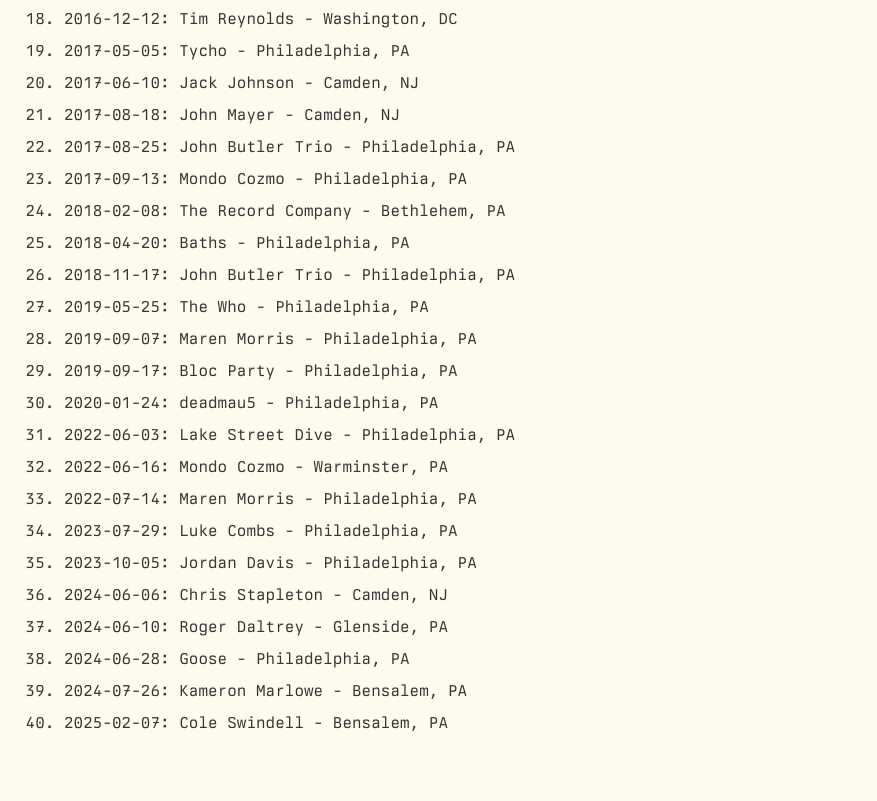
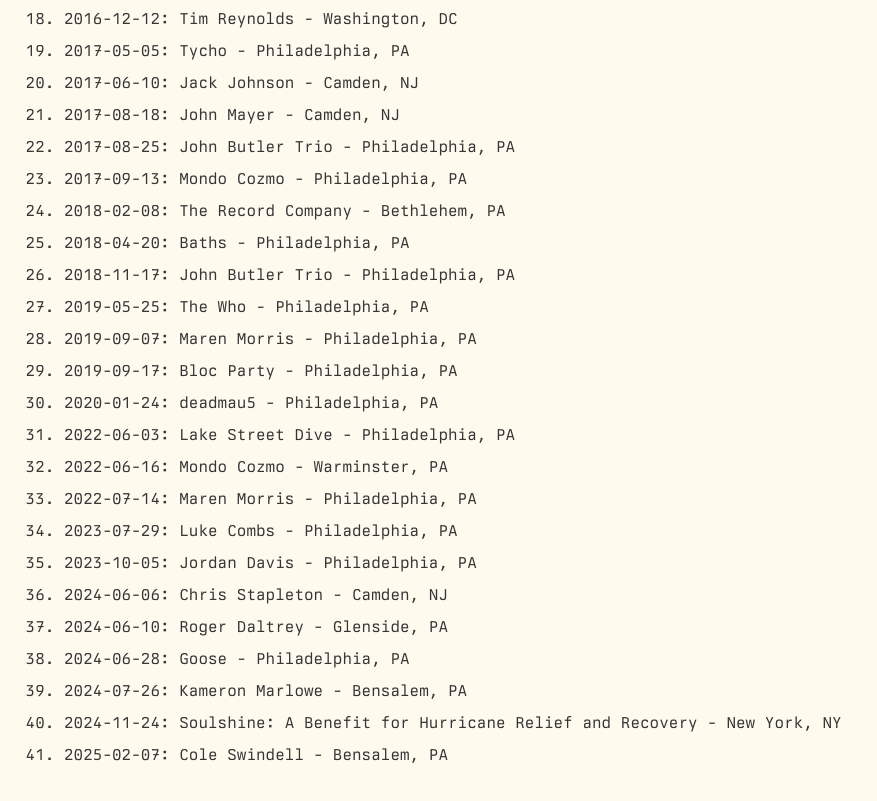
Before and after one commit to jaredculp/site, an Astro site: page /concerts in a window 1280 px wide. Shown: the part 2164-2965 px from the top of the page, without its empty margins (0-877 px from the left). Before the commit the page ends 2943 px from the top, so only its background shows below. Built offline with nearby package versions, Linux system fonts and the light colour scheme; Astro itself is replaced by a stand-in of ours.

Commit message:
Update concerts.md

```diff
--- a/src/pages/concerts.md
+++ b/src/pages/concerts.md
@@ -92,4 +92,5 @@ title: Concerts
 1. 2024-06-10: Roger Daltrey - Glenside, PA
 1. 2024-06-28: Goose - Philadelphia, PA
 1. 2024-07-26: Kameron Marlowe - Bensalem, PA
+1. 2024-11-24: Soulshine: A Benefit for Hurricane Relief and Recovery - New York, NY
 1. 2025-02-07: Cole Swindell - Bensalem, PA
```
